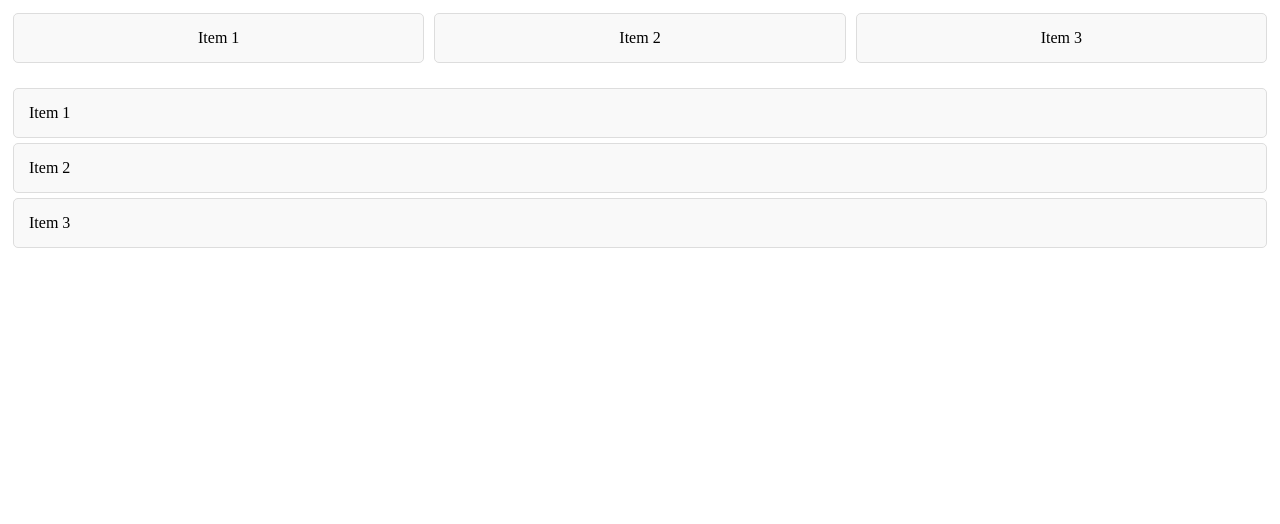
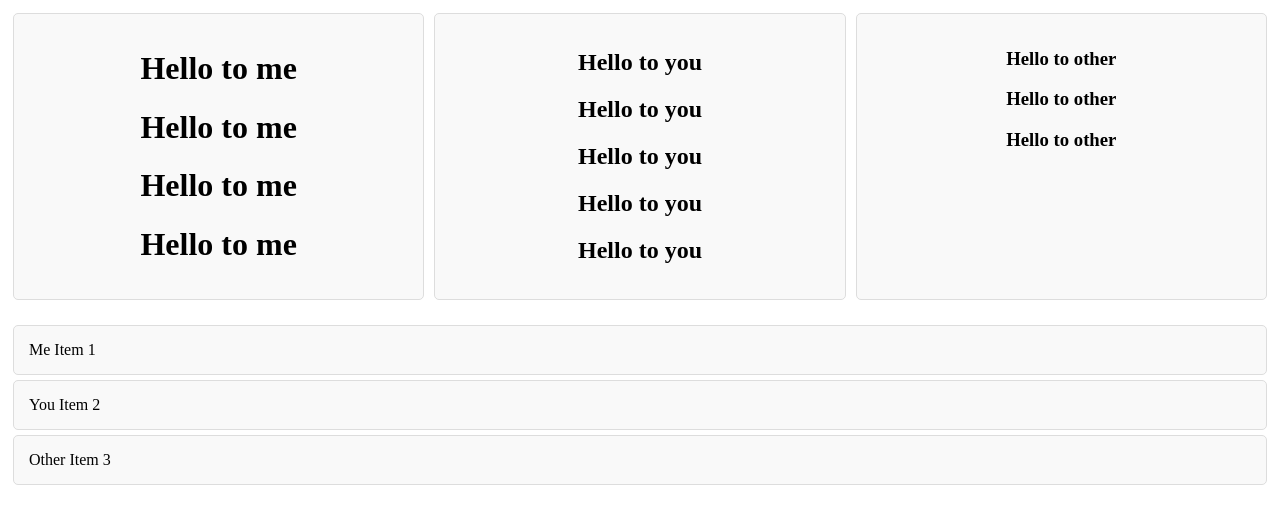
Before and after one commit to nftushar/Drag-and-DropSequenceCustomize, a plain HTML site: page index.html in a window 1280 px wide. Drawn offline with nearby package versions, Linux system fonts and the light colour scheme.

Commit message:
Firest stape done

```diff
--- a/index.html
+++ b/index.html
@@ -6,26 +6,40 @@
         <meta name="viewport" content="width=device-width, initial-scale=1.0">
         <title>Drag and Drop Sequence Customize</title>
         <link rel="stylesheet" href="style.css">
+        <script src="https://code.jquery.com/jquery-3.6.4.min.js"></script>
+        <script src="https://code.jquery.com/ui/1.12.1/jquery-ui.min.js"></script>
     </head>
 
     <body>
         <div id="main-items">
-            <div class="main-item" data-sequence-id="1">Item 1</div>
-            <div class="main-item" data-sequence-id="2">Item 2</div>
-            <div class="main-item" data-sequence-id="3">Item 3</div>
+            <div class="main-item" data-sequence-id="1">
+                <h1>Hello to me</h1>
+                <h1>Hello to me</h1>
+                <h1>Hello to me</h1>
+                <h1>Hello to me</h1>
+            </div>
+            <div class="main-item" data-sequence-id="2">
+                <h2>Hello to you</h2>
+                <h2>Hello to you</h2>
+                <h2>Hello to you</h2>
+                <h2>Hello to you</h2>
+                <h2>Hello to you</h2>
+            </div>
+            <div class="main-item" data-sequence-id="3">
+                <h3>Hello to other</h3>
+                <h3>Hello to other</h3>
+                <h3>Hello to other</h3>
+            </div>
             <!-- Add more main items as needed -->
         </div>
 
         <div id="sequence-customizer">
-            <div class="sequence-item" draggable="true" data-sequence-id="1">Item 1</div>
-            <div class="sequence-item" draggable="true" data-sequence-id="2">Item 2</div>
-            <div class="sequence-item" draggable="true" data-sequence-id="3">Item 3</div>
+            <div class="sequence-item" draggable="true" data-sequence-id="1">Me Item 1</div>
+            <div class="sequence-item" draggable="true" data-sequence-id="2">You Item 2</div>
+            <div class="sequence-item" draggable="true" data-sequence-id="3">Other Item 3</div>
             <!-- Add more sequence items as needed -->
         </div>
 
-
-        <script src="https://code.jquery.com/jquery-3.6.4.min.js"></script>
-        <script src="https://code.jquery.com/ui/1.12.1/jquery-ui.min.js"></script>
         <script src="script-jquery-ui.js"></script>
     </body>
 
--- a/script-jquery-ui.js
+++ b/script-jquery-ui.js
@@ -20,7 +20,7 @@ $(document).ready(function () {
             const correspondingMainItem = findMainItemBySequenceId(mainItems, sequenceId);
 
             if (correspondingMainItem) {
-          correspondingMainItem.text(`Item ${index + 1}`);
+                correspondingMainItem.appendTo(mainItemsContainer);
                 updatedOrder.push(sequenceId);
             }
         });
```
Lines whose indentation alone changed are shown as unchanged.
